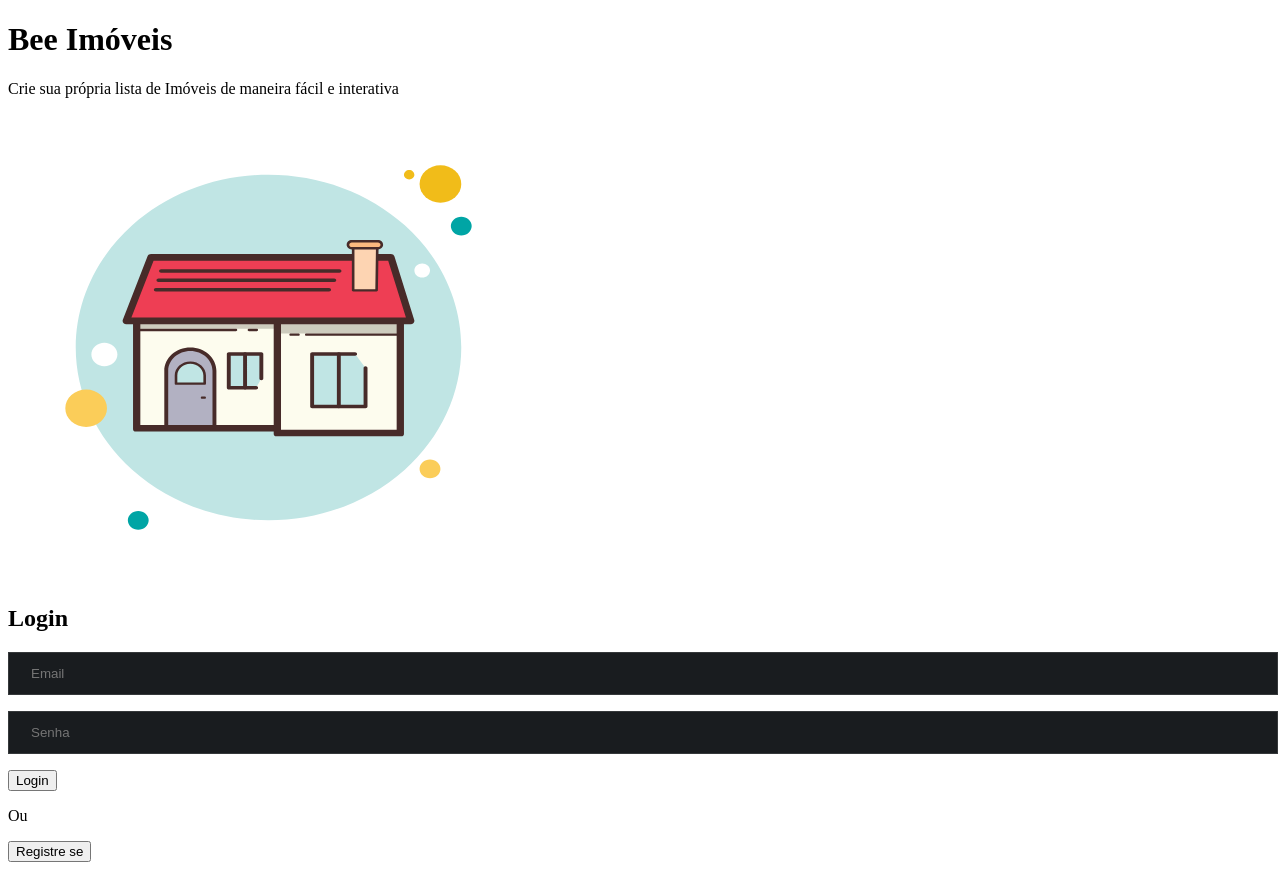
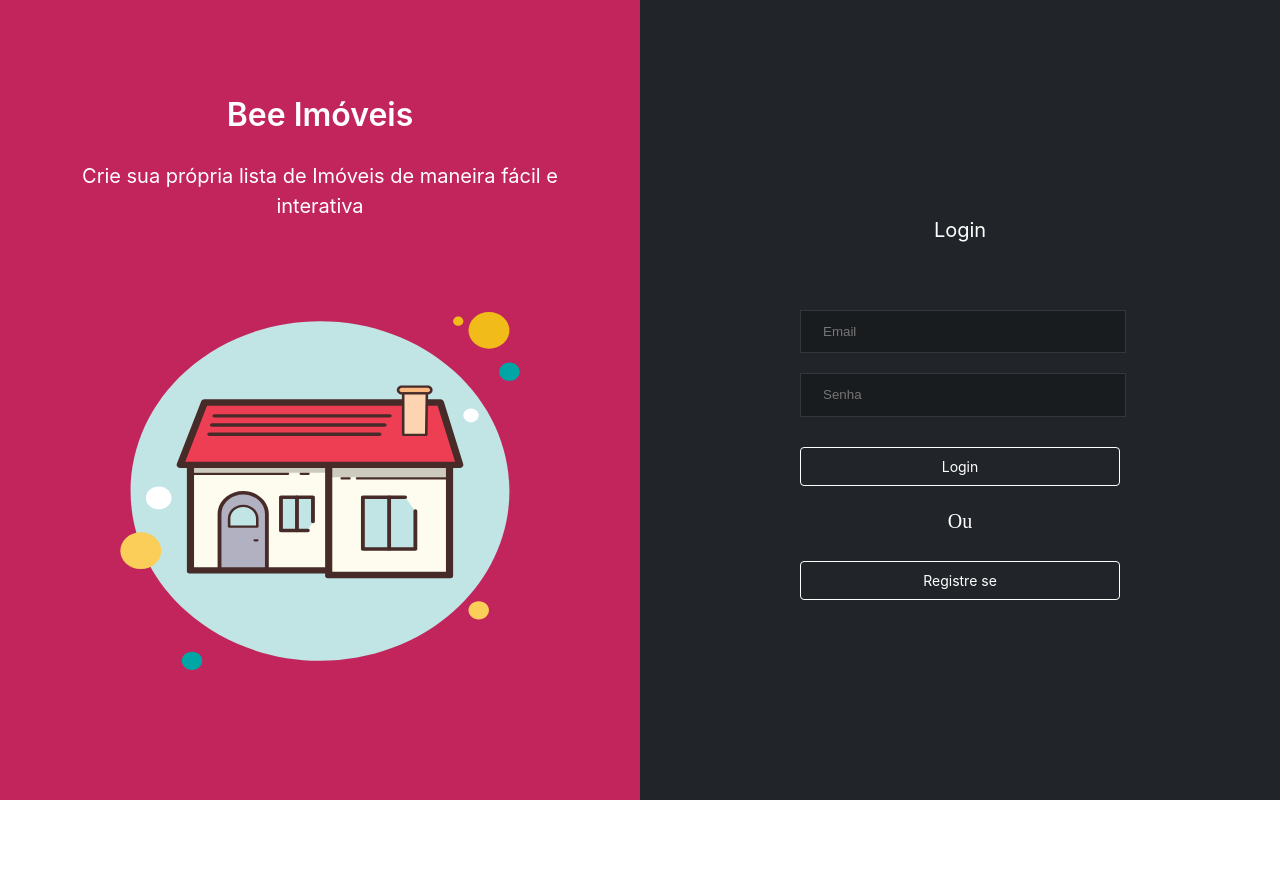
Before and after one commit to HerliKhoury/front_bee_herli, a React (Create React App) app: page / in a window 1280 px wide. After the commit the page ends 800 px from the top, so only its background shows below. Built offline with nearby package versions, Linux system fonts and the light colour scheme.

Commit message:
Feature: Home page style

```diff
--- a/src/App.tsx
+++ b/src/App.tsx
@@ -5,6 +5,7 @@
 import "react-toastify/dist/ReactToastify.css";
 import "./global.style.css";
 import "./Components/Forms/forms.style.css";
+import "./Pages/pages.style.css";
 
 function App() {
   return (
--- a/src/Components/Forms/forms.style.css
+++ b/src/Components/Forms/forms.style.css
@@ -37,6 +37,19 @@
     gap: 5px;
 }
 
+.wrap-forms{
+    width: 80%;
+    margin-bottom: 30px;
+}
+
+.or{
+    color: var(--color_white);
+    font-size: var(--form-title-font-size);
+    font-weight: var(--weight-regular);
+    margin-top: 25px;
+    text-align: center;
+}
+
 @media(min-width: 1024px){
     .btn-div{
         display: flex;
@@ -44,4 +57,8 @@
         justify-content: space-between;
         gap: 20px;
     }
+
+    .wrap-forms{
+        width: 50%;
+    }
 }
--- a/src/Components/Forms/login.form.tsx
+++ b/src/Components/Forms/login.form.tsx
@@ -22,17 +22,20 @@
     }
 
     return(
-        <>
-            <h2>Login</h2>
+        <div className="wrap-forms">
+            <h2 className="form-title">Login</h2>
             <form onSubmit={handleSubmit(onSubmitFuction)}>
                 <input placeholder="Email" {...register("email")}/>
                 <p>{errors.email?.message}</p>
                 <input placeholder="Senha" {...register("password")}/>
                 <p>{errors.password?.message}</p>
-                <button type="submit">Login</button>
+                <button className="form-btns" type="submit">Login</button>
             </form>
-            <p>Ou</p>
-            <button onClick={() => {setToggleForm(!toggleForm)}}>Registre se</button>
-        </>
+            <p className="or">Ou</p>
+            <button
+            className="form-btns"
+            onClick={() => {setToggleForm(!toggleForm)}}
+            >Registre se</button>
+        </div>
     );
 };
--- a/src/Components/Forms/registerUser.form.tsx
+++ b/src/Components/Forms/registerUser.form.tsx
@@ -22,8 +22,8 @@
     }
 
     return(
-        <>
-            <h2>Cadastro</h2>
+        <div className="wrap-forms">
+            <h2 className="form-title">Cadastro</h2>
             <form onSubmit={handleSubmit(onSubmitFuction)}>
                 <input placeholder="Nome" {...register("name")}/>
                 <p>{errors.name?.message}</p>
@@ -35,10 +35,10 @@
                 <p>{errors.password?.message}</p>
                 <input placeholder="Confirme sua senha" {...register("password_confirm")}/>
                 <p>{errors.password_confirm?.message}</p>
-                <button type="submit">Cadastre se</button>
+                <button type="submit" className="form-btns">Cadastre se</button>
             </form>
-            <p>Ou</p>
-            <button onClick={() => {setToggleForm(!toggleForm)}}>Login</button>
-        </>
+            <p className="or">Ou</p>
+            <button className="form-btns" onClick={() => {setToggleForm(!toggleForm)}}>Login</button>
+        </div>
     );
 };
--- a/src/Pages/home.page.tsx
+++ b/src/Pages/home.page.tsx
@@ -3,18 +3,19 @@
 import { UserContext } from "../Providers/userContext/user.context";
 import { RegisterUserForm } from "../Components/Forms/RegisterUser.form";
 import houseImg from "../Assets/house.svg";
+import "./pages.style.css";
 
 export const HomePage =  () => {
     const {toggleForm} = useContext(UserContext);
 
     return(
-        <div>
-            <div>
-                <h1>Bee Imóveis</h1>
-                <p>Crie sua própria lista de Imóveis de maneira fácil e interativa</p>
-                <img src={houseImg} alt="Ilustração imóvel"/>
+        <div className="wrap-home">
+            <div className="info-div">
+                <h1 className="page-title">Bee Imóveis</h1>
+                <p className="page-sub-title">Crie sua própria lista de Imóveis de maneira fácil e interativa</p>
+                <img className="my-img" src={houseImg} alt="Ilustração imóvel"/>
             </div>
-            <div>
+            <div className="forms-div">
                 {toggleForm ? <RegisterUserForm/> : <LoginForm/>}
             </div>
         </div>
--- /dev/null
+++ b/src/Pages/pages.style.css
@@ -0,0 +1,73 @@
+.wrap-home{
+    display: flex;
+    flex-direction: column;
+    width: 100vw;
+    height: 100vh;
+}
+
+.info-div{
+    display: flex;
+    flex-direction: column;
+    justify-content: center;
+    align-items: center;
+    background-color: var(--color_brand1);
+    gap: 30px;
+}
+
+.forms-div{
+    display: flex;
+    flex-direction: column;
+    justify-content: center;
+    align-items: center;
+    background-color: var(--color_modal_bg);
+}
+
+.page-title{
+    color: var(--color_white);
+    font-size: var(--form-title-font-size);
+    font-family: var(--font-family);
+    font-weight: var(--weight-semi_bold);
+    margin-top: 30px;
+}
+
+.page-sub-title{
+    color: var(--color_white);
+    font-size: var(--form-btn-font-size);
+    font-family: var(--font-family);
+    font-weight: var(--weight-regular);
+    width: 80%;
+    line-height: 30px;
+    text-align: center;
+}
+
+.my-img{
+    width: 80%;
+    height: 60%;
+}
+
+
+@media(min-width: 1024px){
+    .wrap-home{
+        display: flex;
+        flex-direction: row;
+        width: 100vw;
+        height: 100vh;
+    }
+
+    .page-title{
+        font-size: var(--page-tittle-font-size);
+    }
+
+    .page-sub-title{
+        font-size: var(--form-title-font-size);
+    }
+
+    .info-div{
+        width: 50%;
+    }
+
+    .forms-div{
+        width: 50%;
+    }
+
+}
--- a/src/global.style.css
+++ b/src/global.style.css
@@ -6,11 +6,14 @@
     --color_modal_shadow: rgba(166, 168, 169, 0.3);
     --color_white: #FFFFFF;
     --color_brand: #D6336C;
+    --color_brand1: #C2255C;
 
     --form-title-font-size: 20px;
+    --page-tittle-font-size: 32px;
     --form-btn-font-size: 14px;
     --font-family: Inter, sans-serif;
     --weight-regular: 400;
+    --weight-semi_bold: 600;
 }
 
 input{
@@ -20,8 +23,53 @@
     border: 1px solid var(--color_input_border);
     color: var(--color_input_font);
     text-indent: 20px;
+    margin-top: 20px;
 }
 
 button{
     cursor: pointer;
 }
+
+html, body, div, span, applet, object, iframe,
+h1, h2, h3, h4, h5, h6, p, blockquote, pre,
+a, abbr, acronym, address, big, cite, code,
+del, dfn, em, img, ins, kbd, q, s, samp,
+small, strike, b, sub, sup, tt, var,
+b, u, i, center,
+dl, dt, dd, ol, ul, li,
+fieldset, form, label, legend,
+table, caption, tbody, tfoot, thead, tr, th, td,
+article, aside, canvas, details, embed,
+figure, figcaption, footer, header, hgroup,
+menu, nav, output, ruby, section, summary,
+time, mark, audio, video {
+	margin: 0;
+	padding: 0;
+	border: 0;
+	font-size: 100%;
+	font: inherit;
+	vertical-align: baseline;
+}
+/* HTML5 display-role reset for older browsers */
+article, aside, details, figcaption, figure,
+footer, header, hgroup, menu, nav, section {
+	display: block;
+}
+body {
+	line-height: 1;
+}
+ol, ul {
+	list-style: none;
+}
+blockquote, q {
+	quotes: none;
+}
+blockquote:before, blockquote:after,
+q:before, q:after {
+	content: '';
+	content: none;
+}
+table {
+	border-collapse: collapse;
+	border-spacing: 0;
+}
```
